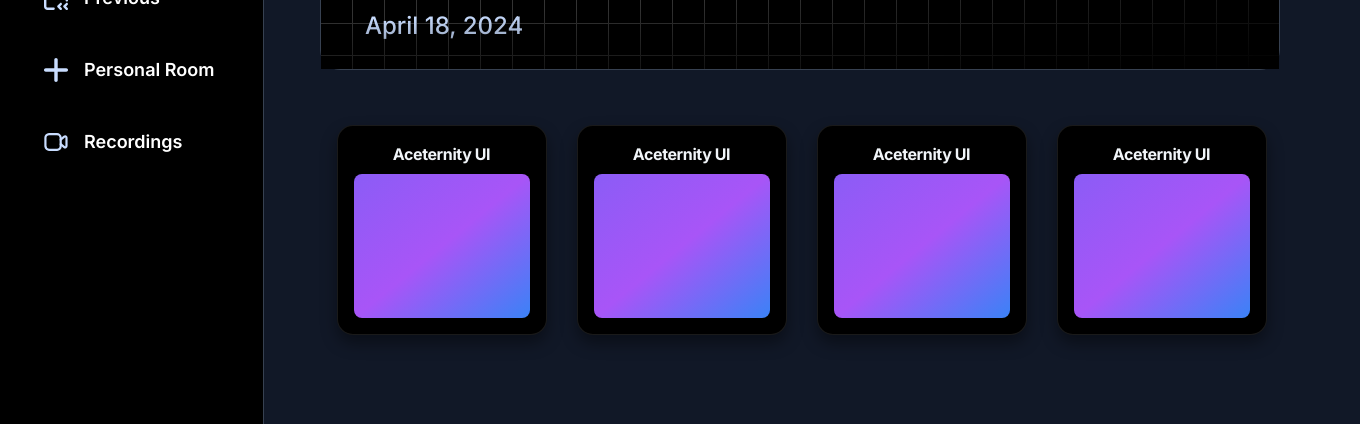
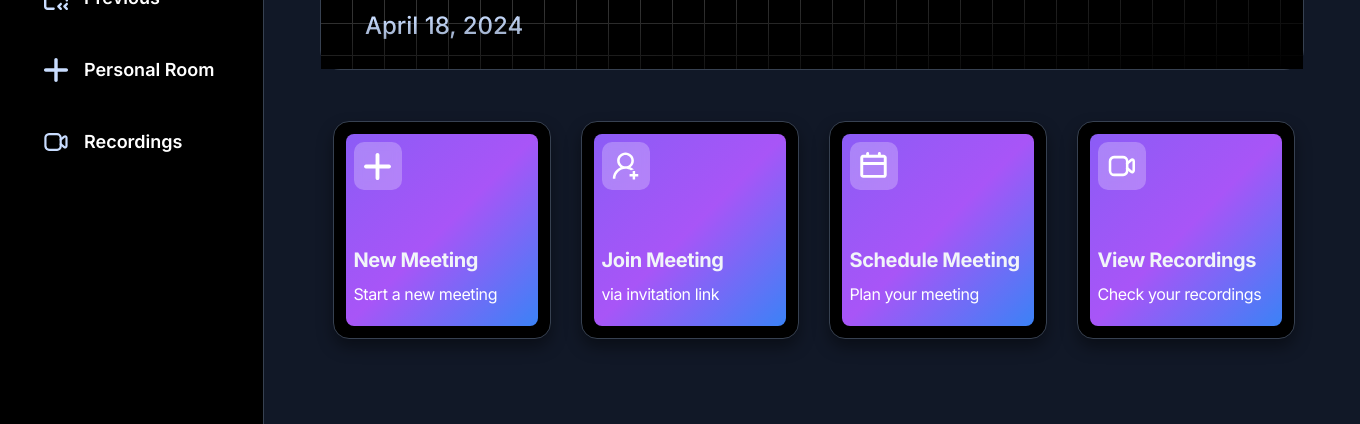
Before and after one commit to MihirJaiswal/convolive, a Next.js app in the folder major/: page /meet in a window 1280 px wide. Shown: the part 282-706 px from the top of the page, 1360 px wide, since content can reach past the window. Built offline with nearby package versions, Linux system fonts and the light colour scheme; no server answers.

Commit message:
some changes

```diff
--- a/major/src/app/(root)/meet/page.tsx
+++ b/major/src/app/(root)/meet/page.tsx
@@ -25,11 +25,9 @@
     </div>
         </div>
 
-        <div className='mt-4'>
+        <div>
           <MeetingTypeList/>
         </div>
-
-
 
       </section>
   )
--- /dev/null
+++ b/major/src/components/HomeCard.tsx
@@ -0,0 +1,30 @@
+"use client";
+import React from "react";
+import { PinContainer } from "./ui/3d-pin";
+import Image from "next/image";
+
+interface HomeCardProps {
+  img: string;
+  title: string;
+  description: string;
+  handleClick: () => void;
+}
+
+export function HomeCard({ img, title, description, handleClick }: HomeCardProps) {
+  return (
+    <div className="flex ">
+      <PinContainer title="/ui.aceternity.com" href="/">
+        <div className="flex basis-full flex-col tracking-tight text-slate-100/50 sm:basis-1/2 w-60 h-60 md:w-48 md:h-48">
+          <div className="h-full relative w-full rounded-lg bg-gradient-to-br from-violet-500 via-purple-500 to-blue-500" />
+          <div className="absolute top-1/2 flex flex-col mt-4 pl-2">
+            <div className="flex-center glassmorphism size-12 rounded-[10px] absolute -top-[126px] md:-top-[104px]">
+              <Image src={img} alt="meeting" width={27} height={27} />
+            </div>
+            <h3 className="font-bold text-xl text-slate-100">{title}</h3>
+            <span className="text-white mt-2">{description}</span>
+          </div>
+        </div>
+      </PinContainer>
+    </div>
+  );
+}
--- a/major/src/components/MeetingTypeList.tsx
+++ b/major/src/components/MeetingTypeList.tsx
@@ -1,66 +1,40 @@
-"use client";
-import React from "react";
-import { PinContainer } from "./ui/3d-pin";
+'use client'
+import React, { useState } from 'react'
+import { HomeCard } from './HomeCard'
+import { useRouter } from 'next/navigation'
 
-export function MeetingTypeList() {
+
+
+export const MeetingTypeList = () => {
+  const [meetingState, setMeetingState] = useState<'isScheduleMeeting' | 'isJoiningMeeting' | 'isInstantMeeting' | undefined>()
+  const router = useRouter()
   return (
-    <div className="flex">
-      <PinContainer
-        title="/ui.aceternity.com"
-        href="https://twitter.com/mannupaaji"
-      >
-        <div className="flex basis-full flex-col items-center tracking-tight text-slate-100/50 sm:basis-1/2 w-44 h-44 ">
-          <h3 className="max-w-xs !pb-2 !m-0 font-bold  text-base text-slate-100">
-            Aceternity UI
-          </h3>
-          <div className="text-base !m-0 !p-0 font-normal">
+    <div className='mt-4 flex flex-col md:flex-row items-center gap-2 justify-between z-10'>
+      <HomeCard
+          img="/icons/add-meeting.svg"
+          title="New Meeting"
+          description="Start a new meeting"
+          handleClick = {() => setMeetingState('isInstantMeeting')}
+          />
+           <HomeCard
+            img="/icons/join-meeting.svg"
+            title="Join Meeting"
+            description="via invitation link"
+            handleClick={() => setMeetingState('isJoiningMeeting')}
+          />
+          <HomeCard
+          img="/icons/schedule.svg"
+          title="Schedule Meeting"
+          description="Plan your meeting"
+          handleClick = {() => setMeetingState('isScheduleMeeting')}
+          />
+          <HomeCard
+          img="/icons/recordings.svg"
+          title="View Recordings"
+          description="Check your recordings"
+          handleClick = {() => router.push('/meet/recordings')}
+          />
 
-          </div>
-          <div className="flex flex-1 w-full rounded-lg bg-gradient-to-br from-violet-500 via-purple-500 to-blue-500" />
-        </div>
-      </PinContainer>
-      <PinContainer
-        title="/ui.aceternity.com"
-        href="https://twitter.com/mannupaaji"
-      >
-        <div className="flex basis-full flex-col items-center tracking-tight text-slate-100/50 sm:basis-1/2 w-44 h-44 ">
-          <h3 className="max-w-xs !pb-2 !m-0 font-bold  text-base text-slate-100">
-            Aceternity UI
-          </h3>
-          <div className="text-base !m-0 !p-0 font-normal">
-
-          </div>
-          <div className="flex flex-1 w-full rounded-lg bg-gradient-to-br from-violet-500 via-purple-500 to-blue-500" />
-        </div>
-      </PinContainer>
-      <PinContainer
-        title="/ui.aceternity.com"
-        href="https://twitter.com/mannupaaji"
-      >
-        <div className="flex basis-full flex-col items-center tracking-tight text-slate-100/50 sm:basis-1/2 w-44 h-44 ">
-          <h3 className="max-w-xs !pb-2 !m-0 font-bold  text-base text-slate-100">
-            Aceternity UI
-          </h3>
-          <div className="text-base !m-0 !p-0 font-normal">
-
-          </div>
-          <div className="flex flex-1 w-full rounded-lg bg-gradient-to-br from-violet-500 via-purple-500 to-blue-500" />
-        </div>
-      </PinContainer>
-      <PinContainer
-        title="/ui.aceternity.com"
-        href="https://twitter.com/mannupaaji"
-      >
-        <div className="flex basis-full flex-col items-center tracking-tight text-slate-100/50 sm:basis-1/2 w-44 h-44 ">
-          <h3 className="max-w-xs !pb-2 !m-0 font-bold  text-base text-slate-100">
-            Aceternity UI
-          </h3>
-          <div className="text-base !m-0 !p-0 font-normal">
-
-          </div>
-          <div className="flex flex-1 w-full rounded-lg bg-gradient-to-br from-violet-500 via-purple-500 to-blue-500" />
-        </div>
-      </PinContainer>
     </div>
-  );
+  )
 }
--- a/major/src/components/MobileNav.tsx
+++ b/major/src/components/MobileNav.tsx
@@ -18,7 +18,7 @@
 function MobileNav() {
     const pathname = usePathname();
   return (
-    <section className='w-full max-w-[264px]'>
+    <section className='w-full max-w-[264px] z-50'>
 <div className='flex flex-col md:hidden'>
     <Sheet>
       <SheetTrigger asChild>
--- a/major/src/components/ui/3d-pin.tsx
+++ b/major/src/components/ui/3d-pin.tsx
@@ -47,7 +47,7 @@
           style={{
             transform: transform,
           }}
-          className="absolute left-1/2 p-4 top-1/2  flex justify-start items-start  rounded-2xl  shadow-[0_8px_16px_rgb(0_0_0/0.4)] bg-black border border-white/[0.1] group-hover/pin:border-white/[0.2] transition duration-700 overflow-hidden"
+          className="absolute left-1/2 p-3 top-1/2  flex justify-start items-start  rounded-2xl  shadow-[0_8px_16px_rgb(0_0_0/0.4)] bg-black border border-gray-700 group-hover/pin:border-white/[0.2] transition duration-700 overflow-hidden"
         >
           <div className={cn(" relative z-50 ", className)}>{children}</div>
         </div>
```
